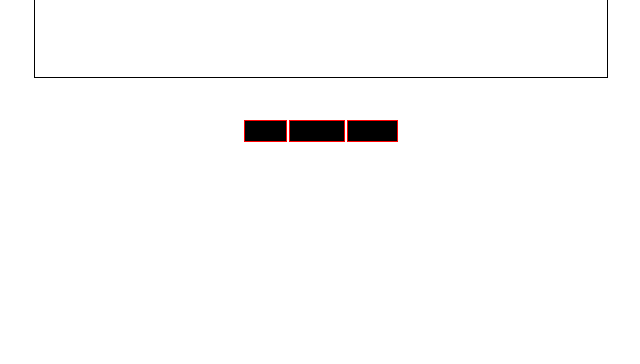
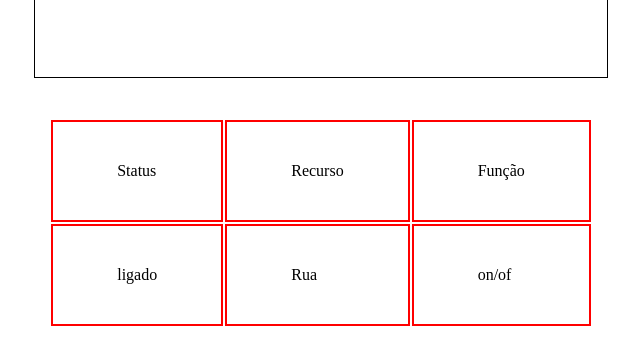
Before and after one commit to Abnerlucasm/gerador-arduino, a plain HTML site: page rabisco/index.html in a window 1280 px wide. Shown: the part 194-558 px from the top of the page, without its empty margins (319-959 px from the left). Drawn offline with Linux system fonts and the light colour scheme.

Commit message:
um pouco mais: 	modified:   rabisco/css/geral.css 	modified:   rabisco/index.html

```diff
--- a/rabisco/css/geral.css
+++ b/rabisco/css/geral.css
@@ -8,11 +8,13 @@ body{
     margin-bottom: 5vh;
     border: solid 1px;
     padding: 10vh 10vw;
+
+}
+table{
+    margin: 0;
 }
 td{
-    border: solid 1px red;
-
+    padding: 5vh 5vw;
+    border: solid 2px red;
+    margin: 0;
 }
-tr{
-    background-color: black;
-}
--- a/rabisco/index.html
+++ b/rabisco/index.html
@@ -13,8 +13,8 @@
         <h1>Controle de gerador</h1>
         <button id="statusbutton" class="statusbutton">Desligado</button>
         <button id="restartbutton" class="restartbutton">Reiniciar</button>
-       <input type="radio" name="auto" id="auto" value="automático">automático
-       <input type="radio" name="auto" id="auto" value="manual">manual
+        <input type="radio" name="auto" id="auto" value="automático">automático
+        <input type="radio" name="auto" id="auto" value="manual">manual
     </div>
 
     <table>
@@ -23,6 +23,12 @@
             <td>Recurso</td>
             <td>Função</td>
         </tr>
+<!-- miajuda a junta saporra o n sei  -->
+        <tr>
+            <td>ligado</td>
+            <td>Rua</td>
+            <td>on/of</td>
+        </tr>
     </table>
 </body>
 
```
